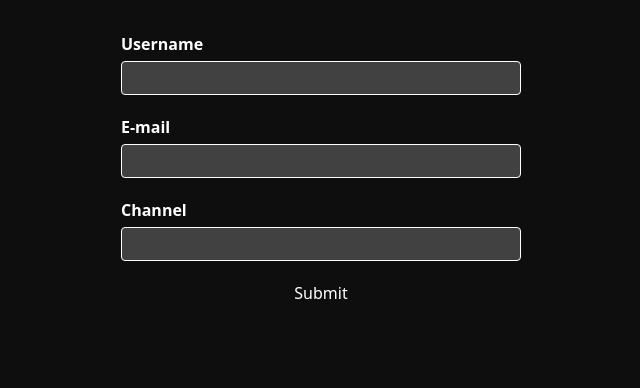
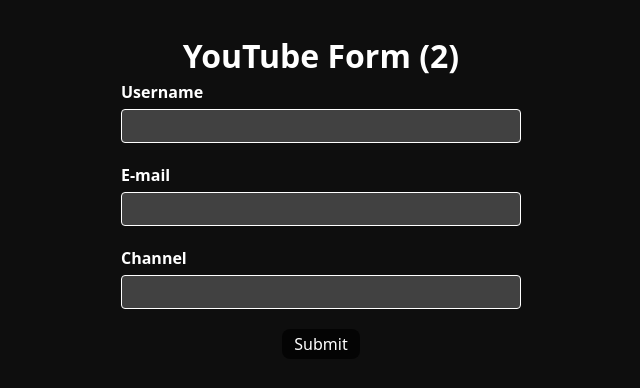
Before and after one commit to RebeccaAyodele/react-hook-form, a React (Vite) app: page / in a window 1280 px wide. Shown: the top 388 px of the page, without its empty margins (319-959 px from the left). Built offline with nearby package versions, Linux system fonts and the light colour scheme.

Commit message:
Form submission

```diff
--- a/package.json
+++ b/package.json
@@ -21,6 +21,7 @@
   },
   "devDependencies": {
     "@eslint/js": "^9.19.0",
+    "@hookform/devtools": "^4.4.0",
     "@types/react": "^19.0.8",
     "@types/react-dom": "^19.0.3",
     "@vitejs/plugin-react": "^1.3.2",
--- a/src/App.css
+++ b/src/App.css
@@ -4,6 +4,11 @@
     padding: 2rem;
     text-align: center;
     color: white;
+}
+
+h1 {
+    font-size: 2rem;
+    font-weight: 700;
 }
 
 body {
@@ -32,3 +37,9 @@
     border-radius: 4px;
     margin-bottom: 20px;
 }
+
+button {
+    background: rgba(0, 0, 0, 0.709);
+    padding: 0.2rem 0.8rem;
+    border-radius: 8px;
+}
--- a/src/components/YoutubeForm.tsx
+++ b/src/components/YoutubeForm.tsx
@@ -1,20 +1,42 @@
+import { useForm } from "react-hook-form";
+import { DevTool } from "@hookform/devtools";
+
+let renderCount = 0
+
+type FormValues = {
+  username: string,
+  email: string,
+  channel: string,
+}
+
 const YoutubeForm = () => {
+  const form = useForm<FormValues>();
+  const { register, control, handleSubmit } = form;
+
+  const onSubmit = (data: FormValues) => {
+    console.log("Form Submitted", data);
+
+  }
+
+  renderCount++
   return (
     <div>
-        <form>
+      <h1>YouTube Form ({renderCount / 2})</h1>
+      <form onSubmit={handleSubmit(onSubmit)}>
         <label htmlFor="username">Username</label>
-          <input type="text" id="username" name="username" />
+        <input type="text" id="username" {...register("username")} />
 
         <label htmlFor="email">E-mail</label>
-          <input type="email" id="email" name="email" />
+        <input type="email" id="email" {...register("email")} />
 
         <label htmlFor="channel">Channel</label>
-          <input type="text" id="channel" name="channel" />
+        <input type="text" id="channel" {...register("channel")} />
 
         <button>Submit</button>
       </form>
+      <DevTool control={control} />
     </div>
-    )
-  }
+  );
+};
 
-  export default YoutubeForm
+export default YoutubeForm;
```
Also changed, not shown: 1 other file (tests, documents, lock files or other folders). Lines whose indentation alone changed are shown as unchanged.
